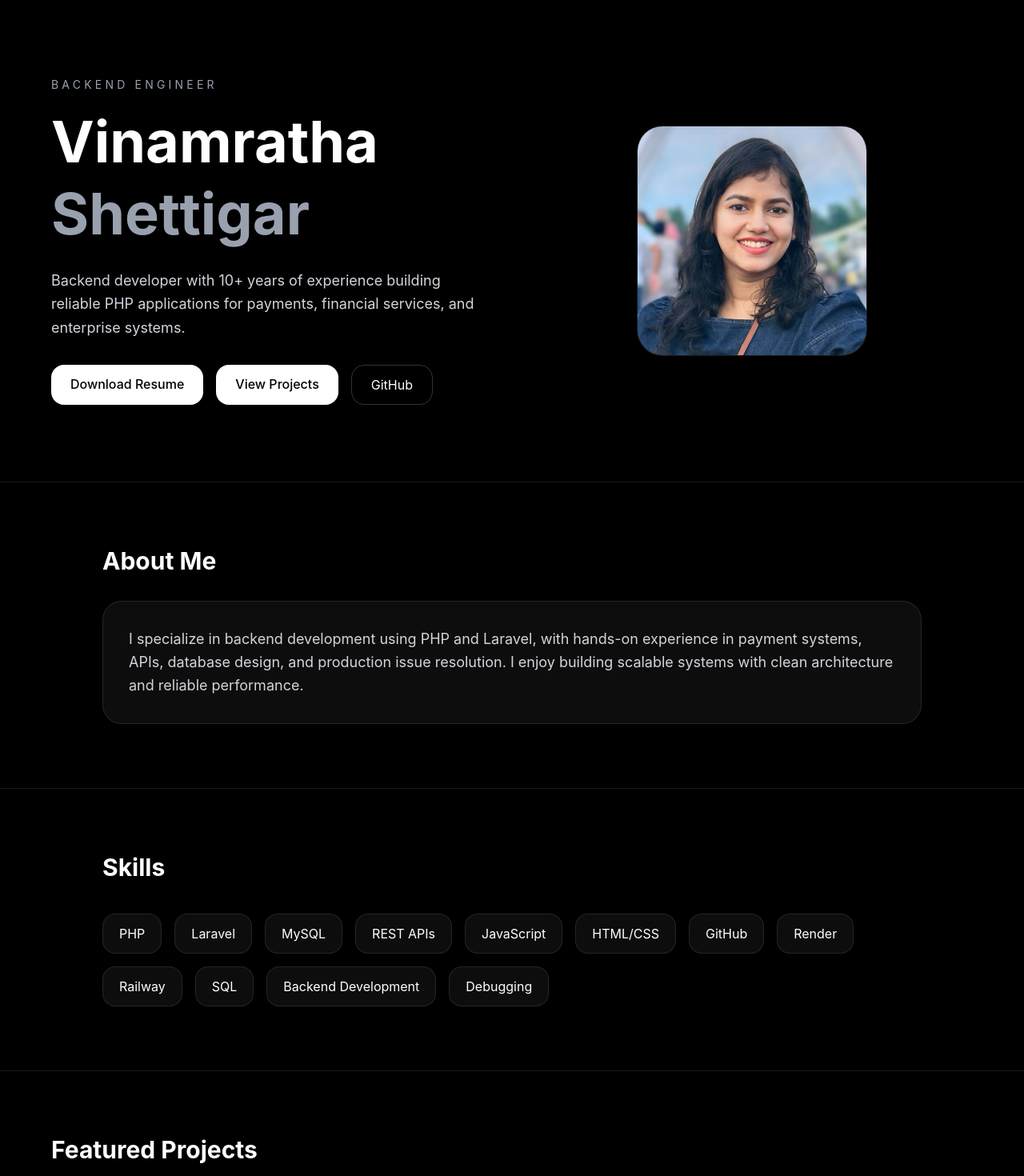
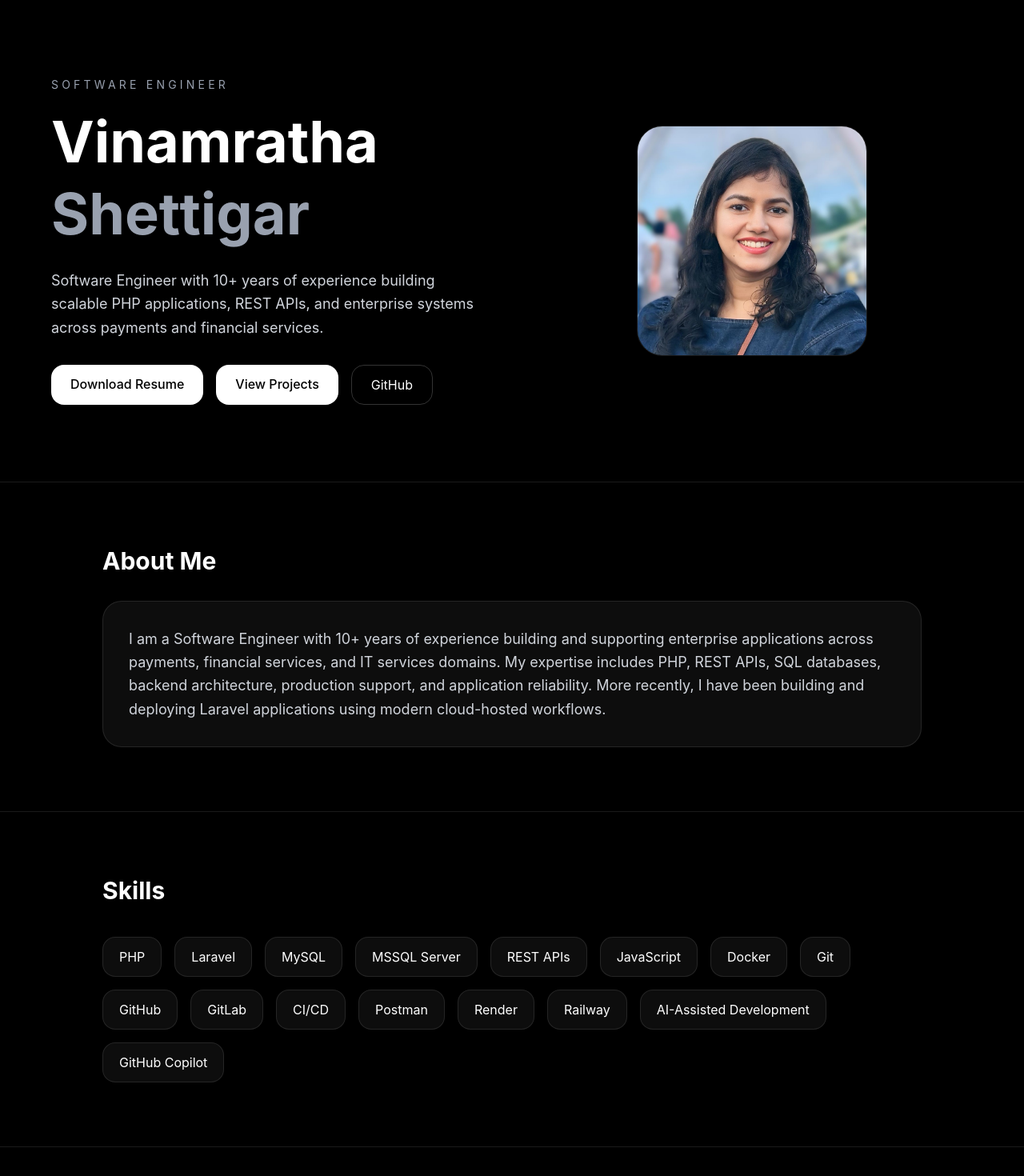
Before and after one commit to Vinamratha/portfolio, a React (Vite) app: page / in a window 1280 px wide. Shown: the top 1470 px of the page at 80% size. Built offline with nearby package versions, Linux system fonts and the light colour scheme.

Commit message:
Updated Resume

```diff
--- a/src/App.jsx
+++ b/src/App.jsx
@@ -4,7 +4,7 @@ export default function PortfolioWebsite() {
       title: 'FinFlow Wallet System',
       description:
         'A Laravel-based digital wallet and peer-to-peer money transfer platform with secure transaction handling and REST APIs.',
-      tech: ['Laravel', 'PHP', 'MySQL', 'REST API', 'Render', 'Railway'],
+      tech: ['Laravel', 'PHP', 'MySQL', 'REST API', 'Docker', 'Render', 'Railway'],
       github: 'https://github.com/Vinamratha/finflow-wallet-system',
       demo: 'https://finflow-wallet-system.onrender.com/',
     },
@@ -22,15 +22,19 @@ export default function PortfolioWebsite() {
     'PHP',
     'Laravel',
     'MySQL',
+    'MSSQL Server',
     'REST APIs',
     'JavaScript',
-    'HTML/CSS',
+    'Docker',
+    'Git',
     'GitHub',
+    'GitLab',
+    'CI/CD',
+    'Postman',
     'Render',
     'Railway',
-    'SQL',
-    'Backend Development',
-    'Debugging',
+    'AI-Assisted Development',
+    'GitHub Copilot'
   ];
 
   return (
@@ -40,7 +44,7 @@ export default function PortfolioWebsite() {
         <div className="max-w-6xl mx-auto grid md:grid-cols-2 gap-12 items-center">
           <div>
             <p className="uppercase tracking-[0.3em] text-sm text-gray-400 mb-4">
-              Backend Engineer
+              Software Engineer
             </p>
 
             <h1 className="text-5xl md:text-7xl font-bold leading-tight mb-6">
@@ -49,15 +53,14 @@ export default function PortfolioWebsite() {
             </h1>
 
             <p className="text-lg text-gray-300 leading-relaxed mb-8 max-w-xl">
-              Backend developer with 10+ years of experience building reliable
-              PHP applications for payments, financial services, and enterprise
-              systems.
+              Software Engineer with 10+ years of experience building scalable PHP applications, REST APIs, and enterprise systems across payments and financial services.
             </p>
 
             <div className="flex flex-wrap gap-4">
               <a
                 href="/Vinamratha_Shettigar_Resume.pdf"
                 target="_blank"
+                rel="noopener noreferrer"
                 className="bg-white text-black px-6 py-3 rounded-2xl font-medium hover:scale-105 transition"
               >
                 Download Resume
@@ -73,6 +76,7 @@ export default function PortfolioWebsite() {
               <a
                 href="https://github.com/Vinamratha"
                 target="_blank"
+                rel="noopener noreferrer"
                 className="border border-white/20 px-6 py-3 rounded-2xl hover:bg-white/10 transition"
               >
                 GitHub
@@ -96,10 +100,7 @@ export default function PortfolioWebsite() {
           <h2 className="text-3xl font-bold mb-8">About Me</h2>
 
           <div className="bg-white/5 border border-white/10 rounded-3xl p-8 text-gray-300 leading-relaxed text-lg">
-            I specialize in backend development using PHP and Laravel, with
-            hands-on experience in payment systems, APIs, database design, and
-            production issue resolution. I enjoy building scalable systems with
-            clean architecture and reliable performance.
+              I am a Software Engineer with 10+ years of experience building and supporting enterprise applications across payments, financial services, and IT services domains. My expertise includes PHP, REST APIs, SQL databases, backend architecture, production support, and application reliability. More recently, I have been building and deploying Laravel applications using modern cloud-hosted workflows.
           </div>
         </div>
       </section>
@@ -163,6 +164,7 @@ export default function PortfolioWebsite() {
                   <a
                     href={project.github}
                     target="_blank"
+                    rel="noopener noreferrer"
                     className="flex-1 text-center border border-white/20 py-3 rounded-2xl hover:bg-white/10 transition"
                   >
                     GitHub
@@ -171,6 +173,7 @@ export default function PortfolioWebsite() {
                   <a
                     href={project.demo}
                     target="_blank"
+                    rel="noopener noreferrer"
                     className="flex-1 text-center bg-white text-black py-3 rounded-2xl font-medium hover:scale-105 transition"
                   >
                     Live Demo
@@ -223,7 +226,7 @@ export default function PortfolioWebsite() {
           </h2>
 
           <p className="text-gray-300 text-lg mb-10">
-            Open to Backend Engineer, PHP Developer, and API-focused roles in
+            Open to Software Engineer, Backend Engineer, PHP/Laravel Developer, and API-focused roles in
             Canada.
           </p>
 
@@ -238,6 +241,7 @@ export default function PortfolioWebsite() {
             <a
               href="https://linkedin.com/in/vinamrathars"
               target="_blank"
+              rel="noopener noreferrer"
               className="border border-white/20 px-8 py-4 rounded-2xl hover:bg-white/10 transition"
             >
               LinkedIn
```
Also changed, not shown: 1 other file (tests, documents, lock files or other folders).
